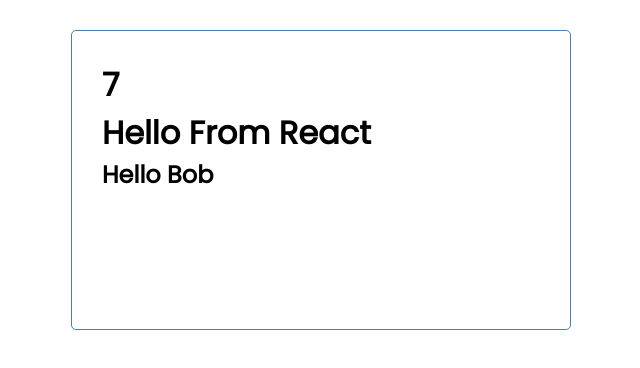
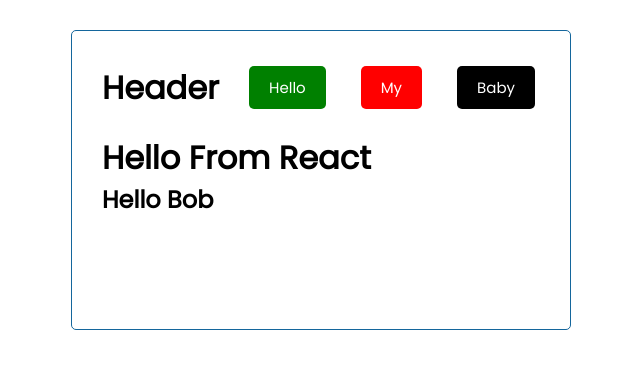
Before and after one commit to Bob-Vawter/React-Task-Tracker, a React (Create React App) app: page / in a window 1280 px wide. Shown: the top 368 px of the page, without its empty margins (319-959 px from the left). Built offline with nearby package versions, Linux system fonts and the light colour scheme.

Commit message:
button component added

```diff
--- a/src/App.js
+++ b/src/App.js
@@ -5,7 +5,7 @@
 
     return (
         <div className="container">
-            <Header title={7}/>
+            <Header title="Header"/>
             <h1>Hello From React</h1>
             <h2>Hello {name}</h2>
         </div>
--- /dev/null
+++ b/src/components/Button.js
@@ -0,0 +1,21 @@
+const Button = ({ color, text, onClick}) => {
+    const buttonStyle = {
+        backgroundColor: color,
+    }
+    // const onClick = (e) => {
+    //     console.log(`click ${text}`)
+    //     // console.log(e)
+    // }
+    return <button
+        onClick={onClick}
+        style={buttonStyle}
+        className='btn'>
+        {text}</button>
+}
+
+Button.defaultProps = {
+    color: 'black',
+    text: 'Add'
+}
+
+export default Button
--- a/src/components/Header.js
+++ b/src/components/Header.js
@@ -1,11 +1,17 @@
 import PropTypes from 'prop-types'
+import Button from './Button'
 
 const Header = ({ title }) => {
+  const onClick = () => {
+    console.log('click')
+  }
+
   return (
-    <header>
-      <h1>
-        {title}
-      </h1>
+    <header className='header'>
+      <h1>{title}</h1>
+      <Button color='green' text='Hello' onClick={onClick} />
+      <Button color='red' text='My' onClick={onClick} />
+      <Button text='Baby' onClick={onClick} />
     </header>
   )
 }
--- a/src/index.css
+++ b/src/index.css
@@ -15,7 +15,7 @@
   margin: 30px auto;
   overflow: auto;
   min-height: 300px;
-  border: 1px solid steelblue;
+  border: 1px solid rgb(20, 102, 156);
   padding: 30px;
   border-radius: 5px;
 }
@@ -32,6 +32,7 @@
   background: #000;
   color: #fff;
   border: none;
+  /* border: solid black 1px; */
   padding: 10px 20px;
   margin: 5px;
   border-radius: 5px;
```
